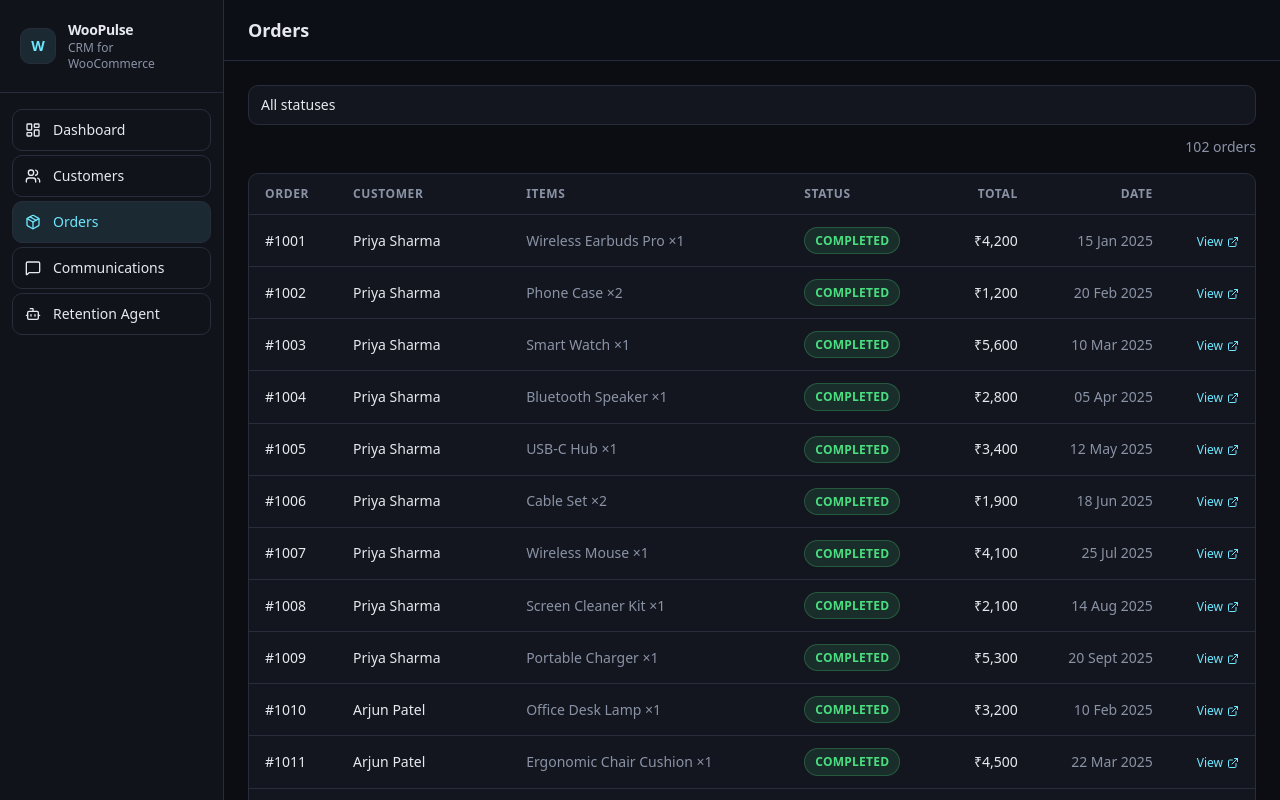
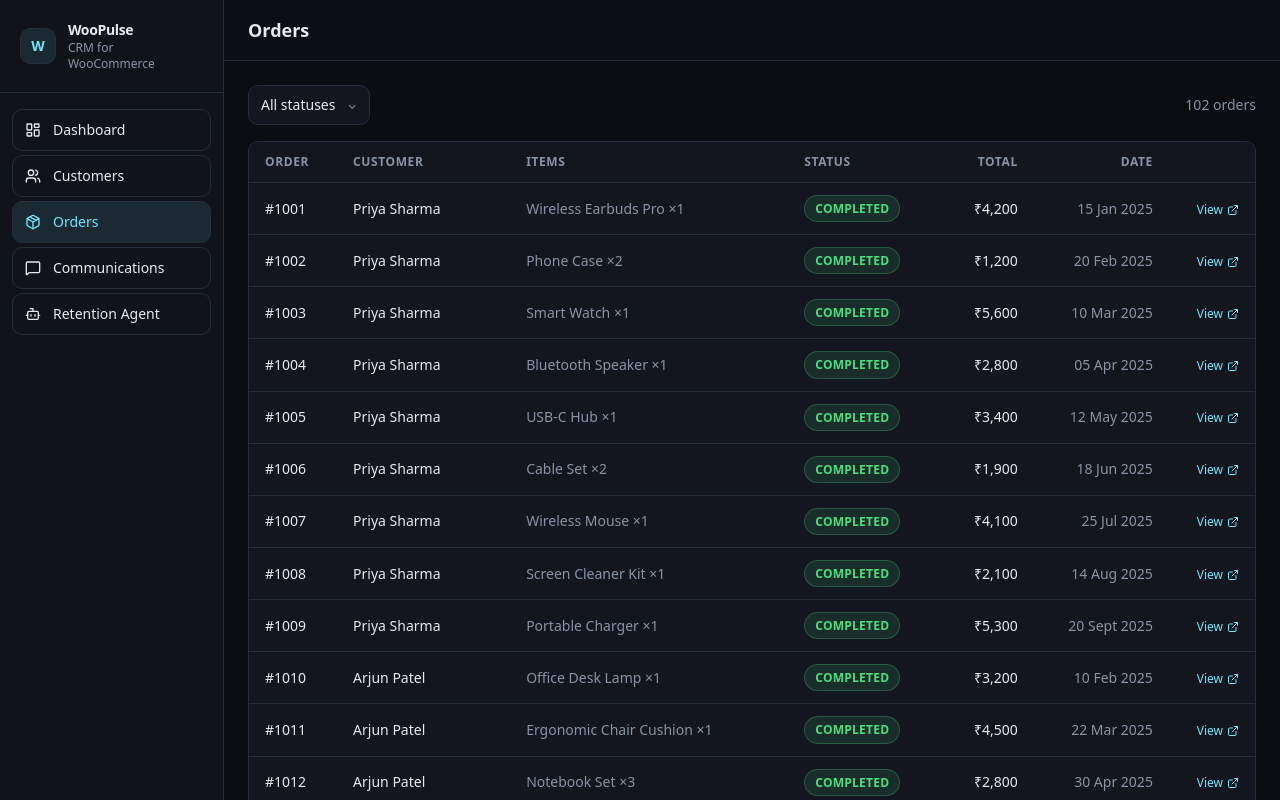
Before and after one commit to NamanGaonkar/woopulse-crm, a Next.js app: page /orders in a window 1280 px wide. Shown: the top 800 px of the page. Built offline with nearby package versions, Linux system fonts and the light colour scheme.

Commit message:
Fix dropdown menus and communication status updates

```diff
--- a/src/app/communications/[id]/ActionButtons.tsx
+++ b/src/app/communications/[id]/ActionButtons.tsx
@@ -16,7 +16,7 @@ export function ActionButtons({ id, status }: { id: string; status: string }) {
       });
       if (res.ok) {
         const destination = action === 'approve' ? 'approved' : action === 'reject' ? 'rejected' : 'sent';
-        window.location.assign(`/communications?status=${destination}`);
+        window.location.assign(`/communications?status=${destination}&updatedId=${encodeURIComponent(id)}&updatedStatus=${destination}`);
         return;
       }
       const json = await res.json().catch(() => null);
--- a/src/app/communications/page.tsx
+++ b/src/app/communications/page.tsx
@@ -11,9 +11,9 @@ export const instant = false;
 export default async function CommunicationsPage({
   searchParams,
 }: {
-  searchParams: Promise<{ status?: string }>;
+  searchParams: Promise<{ status?: string; updatedId?: string; updatedStatus?: string }>;
 }) {
-  const { status = '' } = await searchParams;
+  const { status = '', updatedId, updatedStatus } = await searchParams;
 
   return (
     <div className="flex min-h-screen">
@@ -22,7 +22,7 @@ export default async function CommunicationsPage({
         <Topbar title="Communications" />
         <div className="flex-1 p-6 space-y-6 overflow-auto">
           <Suspense fallback={<CommsSkeleton />}>
-            <CommsContent status={status} />
+            <CommsContent status={status} updatedId={updatedId} updatedStatus={updatedStatus} />
           </Suspense>
         </div>
       </main>
@@ -52,9 +52,22 @@ type MessagePayload = {
   sent_at?: string;
 };
 
-async function CommsContent({ status }: { status: string }) {
+async function CommsContent({
+  status,
+  updatedId,
+  updatedStatus,
+}: {
+  status: string;
+  updatedId?: string;
+  updatedStatus?: string;
+}) {
   await connection();
-  const allMessages = await communicationService.list();
+  const storedMessages = await communicationService.list();
+  const allMessages = storedMessages.map((message) => (
+    message.id === updatedId && updatedStatus
+      ? { ...message, status: updatedStatus as MessagePayload['status'] }
+      : message
+  ));
   const messages = status
     ? allMessages.filter((message) => message.status === status)
     : allMessages;
--- a/src/components/ui/index.tsx
+++ b/src/components/ui/index.tsx
@@ -1,6 +1,13 @@
+'use client';
+
 import Link from 'next/link';
 import {
+  Children,
+  isValidElement,
+  useEffect,
+  useState,
   type ButtonHTMLAttributes,
+  type ChangeEvent,
   type InputHTMLAttributes,
   type SelectHTMLAttributes,
   type ReactNode,
@@ -57,15 +64,62 @@ Input.displayName = 'Input';
 // ---- Select -----------------------------------------------------------------
 
 export const Select = forwardRef<HTMLSelectElement, SelectHTMLAttributes<HTMLSelectElement>>(
-  function Select({ className = '', children, ...props }, ref) {
+  function Select({ className = '', children, value, onChange, onClick: selectOnClick, disabled, ...props }, ref) {
+    const [open, setOpen] = useState(false);
+    const selectedValue = String(value ?? '');
+    const options = Children.toArray(children).flatMap((child) => {
+      if (!isValidElement<{ value?: string; children?: ReactNode }>(child)) return [];
+      return [{ value: String(child.props.value ?? ''), label: child.props.children }];
+    });
+    const selected = options.find((option) => option.value === selectedValue) ?? options[0];
+
+    useEffect(() => {
+      function close(event: MouseEvent) {
+        if (!(event.target as HTMLElement).closest('.select-control-wrap')) setOpen(false);
+      }
+      document.addEventListener('mousedown', close);
+      return () => document.removeEventListener('mousedown', close);
+    }, []);
+
+    function choose(nextValue: string) {
+      onChange?.({ target: { value: nextValue } } as ChangeEvent<HTMLSelectElement>);
+      setOpen(false);
+    }
+
     return (
-      <select
-        ref={ref}
-        className={`select-control flex h-10 w-full rounded-md border border-border bg-surface px-3 py-2 text-sm text-foreground focus:outline-none focus:ring-2 focus:ring-primary focus:ring-offset-2 focus:ring-offset-background disabled:cursor-not-allowed disabled:opacity-50 transition-[border-color,box-shadow,background-color,transform] duration-200 hover:border-primary/50 focus:scale-[1.01] active:scale-[0.99] appearance-none cursor-pointer ${className}`}
-        {...props}
-      >
-        {children}
-      </select>
+      <div className="select-control-wrap relative">
+        <button
+          ref={ref as unknown as React.Ref<HTMLButtonElement>}
+          type="button"
+          disabled={disabled}
+          aria-haspopup="listbox"
+          aria-expanded={open}
+          onClick={(event) => {
+            selectOnClick?.(event as unknown as React.MouseEvent<HTMLSelectElement>);
+            setOpen((current) => !current);
+          }}
+          className={`select-control flex h-10 w-full items-center justify-between rounded-md border border-border bg-surface px-3 py-2 text-left text-sm text-foreground transition-[border-color,box-shadow,background-color,transform] duration-200 hover:border-primary/50 focus:outline-none focus:ring-2 focus:ring-primary focus:ring-offset-2 focus:ring-offset-background focus:scale-[1.01] active:scale-[0.99] disabled:cursor-not-allowed disabled:opacity-50 ${className}`}
+        >
+          <span className="truncate">{selected?.label}</span>
+          <span className={`ml-3 text-xs text-muted transition-transform ${open ? 'rotate-180' : ''}`}>⌄</span>
+        </button>
+        {open && (
+          <div className="absolute z-50 mt-2 max-h-64 w-full overflow-auto rounded-md border border-border bg-surface p-1 shadow-xl" role="listbox">
+            {options.map((option) => (
+              <button
+                key={option.value}
+                type="button"
+                role="option"
+                aria-selected={option.value === selectedValue}
+                onClick={() => choose(option.value)}
+                className={`block w-full rounded px-3 py-2 text-left text-sm transition-colors hover:bg-surface-2 ${option.value === selectedValue ? 'bg-primary/10 text-primary' : 'text-foreground'}`}
+              >
+                {option.label}
+              </button>
+            ))}
+          </div>
+        )}
+      </div>
     );
   },
 );
```
